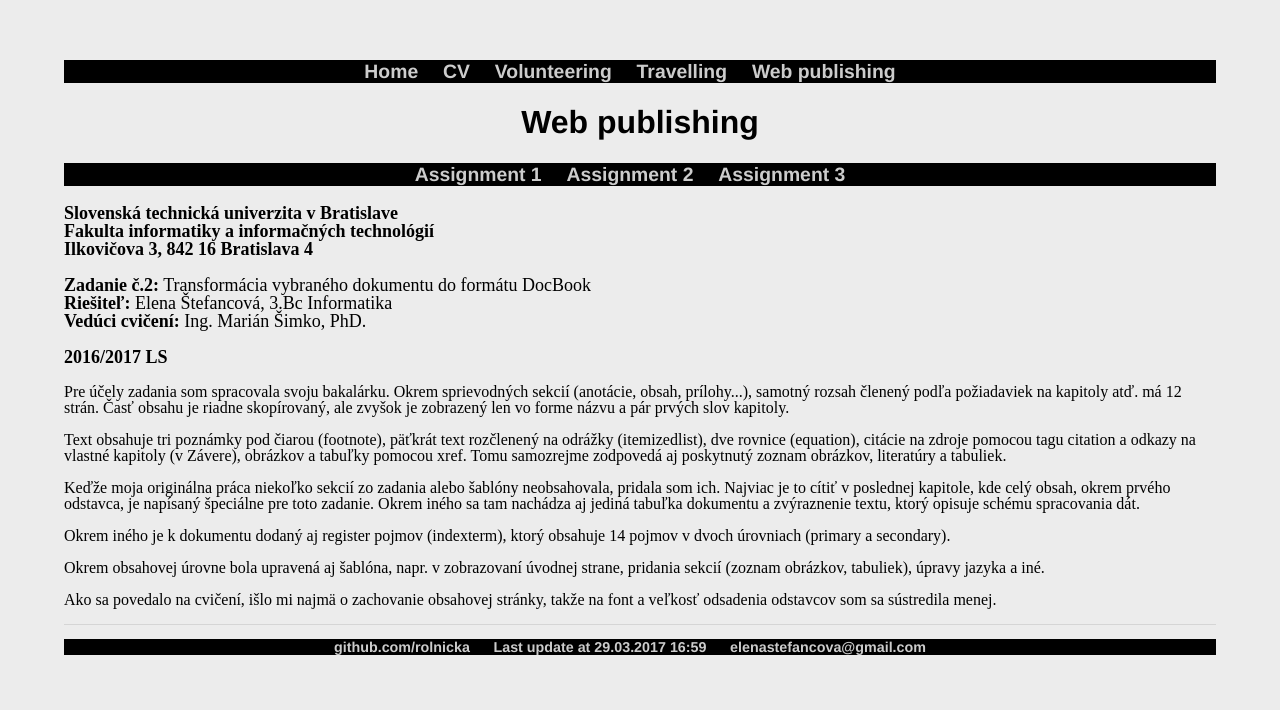
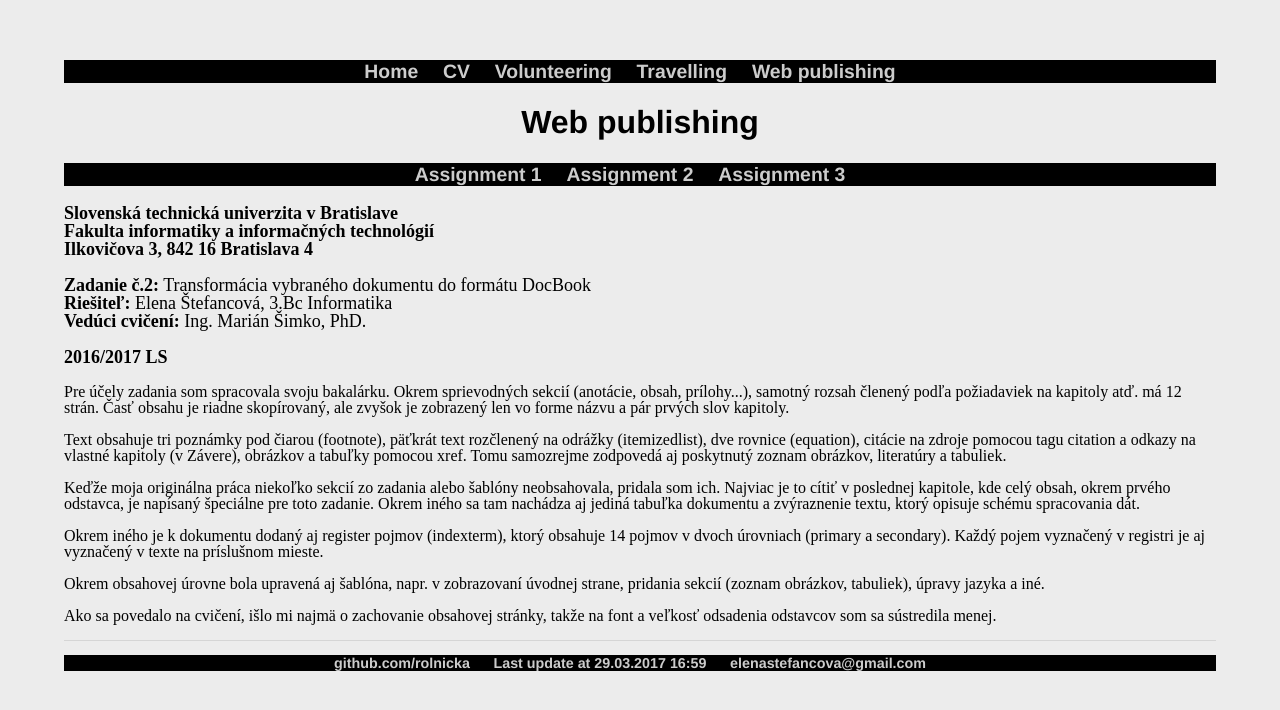
Before and after one commit to elenastefancova/rolnicka.github.io, a Jekyll site: the page built from webpublishing/assignment2/index.html, in a window 1280 px wide. Shown: the top 710 px of the page. Built offline with Jekyll 4.4.1, drawn with Linux system fonts in a browser that asks for light colours.

Commit message:
Update index.html

```diff
--- a/webpublishing/assignment2/index.html
+++ b/webpublishing/assignment2/index.html
@@ -28,7 +28,7 @@ semester: LS
   Keďže moja originálna práca niekoľko sekcií zo zadania alebo šablóny neobsahovala, pridala som ich. Najviac je to cítiť v poslednej kapitole, kde celý obsah, okrem prvého odstavca, je napísaný špeciálne pre toto zadanie. Okrem iného sa tam nachádza aj jediná tabuľka dokumentu a zvýraznenie textu, ktorý opisuje schému spracovania dát.
 </p>
 <p>
-  Okrem iného je k dokumentu dodaný aj register pojmov (indexterm), ktorý obsahuje 14 pojmov v dvoch úrovniach (primary a secondary).
+  Okrem iného je k dokumentu dodaný aj register pojmov (indexterm), ktorý obsahuje 14 pojmov v dvoch úrovniach (primary a secondary). Každý pojem vyznačený v registri je aj vyznačený v texte na príslušnom mieste.
 </p>
 <p>
   Okrem obsahovej úrovne bola upravená aj šablóna, napr. v zobrazovaní úvodnej strane, pridania sekcií (zoznam obrázkov, tabuliek), úpravy jazyka a iné.
```
